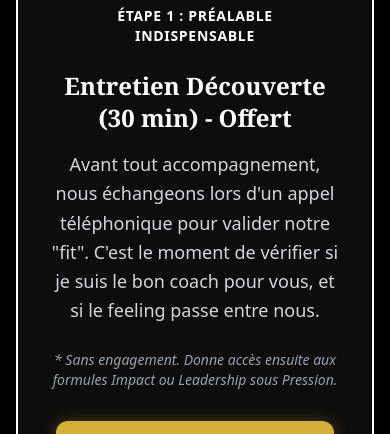
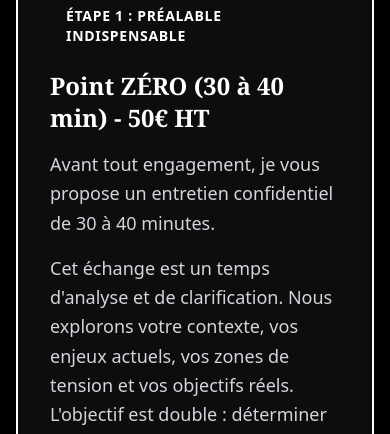
Before and after one commit to ChawkiSLIMANI/site-btp, a Next.js app: page /services in a window 390 px wide. Shown: the part 372-806 px from the top of the page. Built offline with nearby package versions, Linux system fonts and the light colour scheme; a web font is replaced by a local one.

Commit message:
feat(offers): update Discovery Call to Point ZERO and add localization to Contact page

```diff
--- a/src/components/home/Contact.tsx
+++ b/src/components/home/Contact.tsx
@@ -95,6 +95,15 @@ export function Contact() {
                                         />
                                     )}
                                 </div>
+                                <div className="text-center pt-4 border-t border-white/10">
+                                    <h3 className="mb-2 text-xl font-bold text-white">
+                                        Localisation :
+                                    </h3>
+                                    <p className="text-gray-300">
+                                        25 rue de l'abbé grégoire<br />
+                                        75006 Paris
+                                    </p>
+                                </div>
                             </div>
                         </div>
 
--- a/src/components/home/Services.tsx
+++ b/src/components/home/Services.tsx
@@ -20,20 +20,20 @@ export function Services() {
                 </h2>
 
                 {/* Étape 1 : Discovery Call */}
-                <div className="mx-auto mb-16 max-w-4xl text-center">
+                <div className="mx-auto mb-16 max-w-4xl text-left md:text-center">
                     <div className="mb-8 rounded-2xl border-2 border-brand/20 bg-white/5 p-8 backdrop-blur-sm md:p-10 shadow-xl">
                         <span className="mb-4 inline-block rounded-full bg-brand/10 px-4 py-2 text-sm font-bold uppercase tracking-wider text-brand">
                             Étape 1 : Préalable indispensable
                         </span>
                         <h3 className="mb-4 text-2xl font-bold font-serif text-white md:text-3xl">
-                            Entretien Découverte (30 min) - Offert
+                            Point ZÉRO (30 à 40 min) - 50€ HT
                         </h3>
-                        <p className="mb-6 text-lg text-gray-300 leading-relaxed">
-                            Avant tout accompagnement, nous échangeons lors d'un appel téléphonique pour valider notre "fit".
-                            C'est le moment de vérifier si je suis le bon coach pour vous, et si le feeling passe entre nous.
-                        </p>
-                        <p className="mb-8 text-sm italic text-gray-400">
-                            * Sans engagement. Donne accès ensuite aux formules Impact ou Leadership sous Pression.
+                        <div className="mb-6 text-lg text-gray-300 leading-relaxed space-y-4">
+                            <p>Avant tout engagement, je vous propose un entretien confidentiel de 30 à 40 minutes.</p>
+                            <p>Cet échange est un temps d'analyse et de clarification. Nous explorons votre contexte, vos enjeux actuels, vos zones de tension et vos objectifs réels. L'objectif est double : déterminer si le coaching est la réponse la plus pertinente à votre situation, et vérifier l'alignement entre votre besoin et mon approche.</p>
+                        </div>
+                        <p className="mb-8 font-serif text-lg italic text-brand">
+                            Parce qu'un accompagnement de haut niveau commence par une décision éclairée.
                         </p>
                         <button
                             onClick={() => setIsCalendlyOpen(true)}
```
